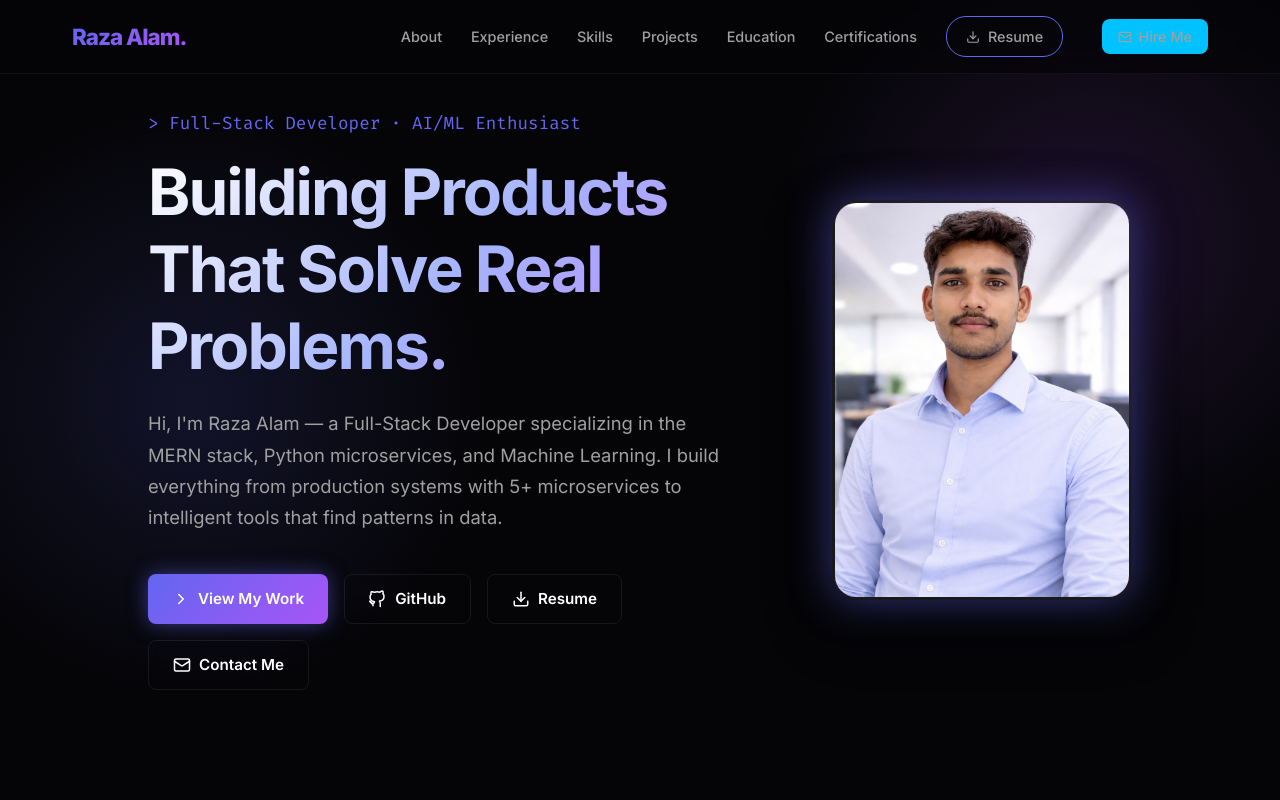
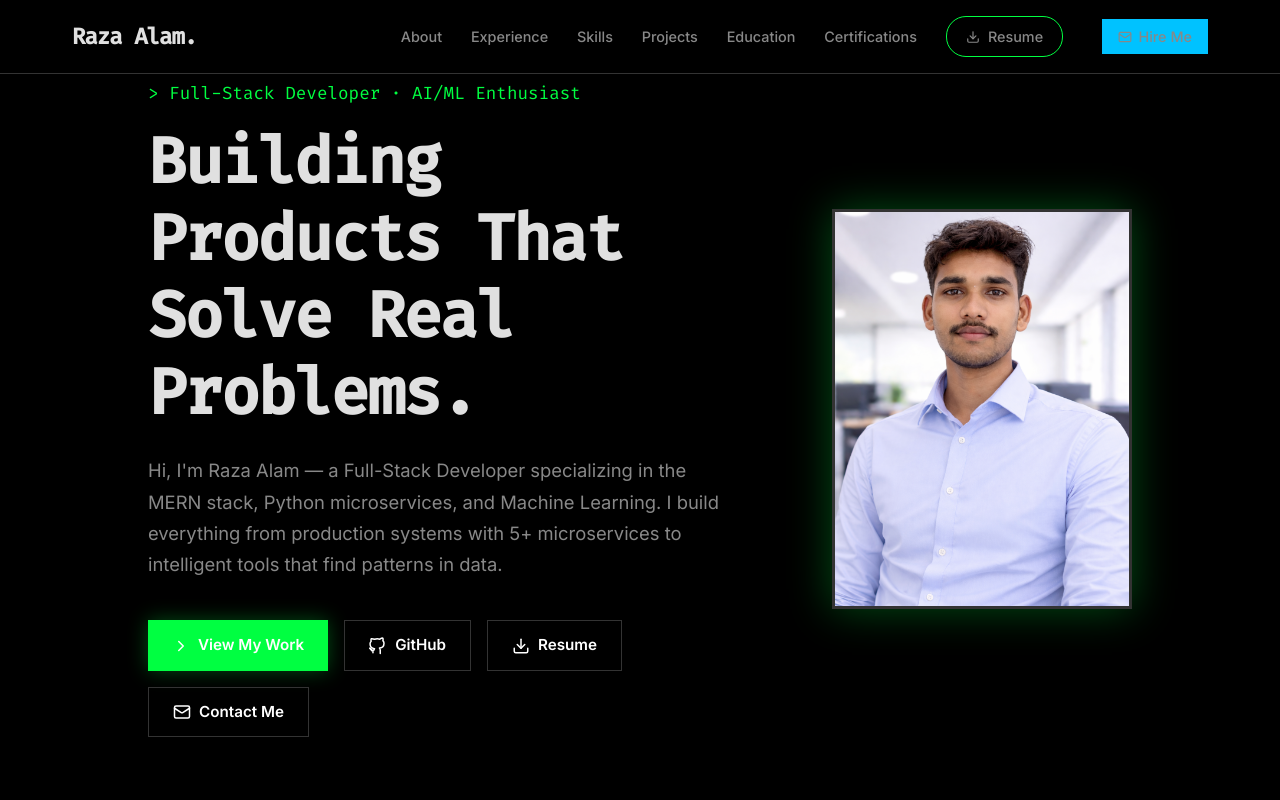
Before and after one commit to Mr-Raza-Alam/my_portfolio, a React (Vite) app in the folder frontend/: page / in a window 1280 px wide. Shown: the top 800 px of the page. Built offline with nearby package versions, Linux system fonts and the light colour scheme.

Commit message:
modify the theme of portfolio

```diff
--- a/frontend/src/index.css
+++ b/frontend/src/index.css
@@ -4,28 +4,32 @@
 
 /* --- Design Tokens --- */
 :root {
-  --bg-color: #050508;
-  --bg-secondary: #0a0a12;
-  --text-primary: #f0f0f0;
-  --text-secondary: #a0a0a0;
-  --text-muted: #666;
-  --accent-color: #6366f1;
-  --accent-light: #818cf8;
-  --accent-glow: rgba(99, 102, 241, 0.5);
-  --accent-glow-soft: rgba(99, 102, 241, 0.15);
-  --accent-gradient: linear-gradient(135deg, #6366f1, #a855f7);
-  --purple-glow: rgba(168, 85, 247, 0.15);
+  --bg-color: #000000;
+  --bg-secondary: #0a0a0a;
+  --text-primary: #e0e0e0;
+  --text-secondary: #888888;
+  --text-muted: #555555;
 
-  --glass-bg: rgba(255, 255, 255, 0.03);
-  --glass-bg-hover: rgba(255, 255, 255, 0.06);
-  --glass-border: rgba(255, 255, 255, 0.08);
-  --glass-border-hover: rgba(255, 255, 255, 0.15);
-  --glass-shadow: 0 8px 32px 0 rgba(0, 0, 0, 0.37);
+  /* Hacker Green Theme */
+  --accent-color: #00ff41;
+  --accent-light: #4aff78;
+  --accent-glow: rgba(0, 255, 65, 0.3);
+  --accent-glow-soft: rgba(0, 255, 65, 0.1);
+  --accent-gradient: #00ff41;
+  --purple-glow: transparent;
 
-  --radius-sm: 8px;
-  --radius-md: 12px;
-  --radius-lg: 16px;
-  --radius-xl: 24px;
+  /* Brutalist Panels */
+  --glass-bg: #050505;
+  --glass-bg-hover: #111111;
+  --glass-border: #333333;
+  --glass-border-hover: #00ff41;
+  --glass-shadow: 4px 4px 0px rgba(0, 255, 65, 0.2);
+
+  /* Brutalist Borders (Sharp corners) */
+  --radius-sm: 0px;
+  --radius-md: 0px;
+  --radius-lg: 0px;
+  --radius-xl: 0px;
   --radius-full: 50%;
 }
 
@@ -46,14 +50,11 @@ body {
   color: var(--text-primary);
   line-height: 1.6;
   overflow-x: hidden;
-  background-image:
-    radial-gradient(circle at 15% 50%, var(--accent-glow-soft), transparent 25%),
-    radial-gradient(circle at 85% 30%, var(--purple-glow), transparent 25%);
-  background-attachment: fixed;
 }
 
 /* --- Typography --- */
 h1, h2, h3, h4 {
+  font-family: 'Fira Code', 'Courier New', monospace;
   font-weight: 700;
   letter-spacing: -0.03em;
   line-height: 1.2;
@@ -61,10 +62,7 @@ h1, h2, h3, h4 {
 
 h1 {
   font-size: clamp(2.8rem, 5vw, 4.5rem);
-  background: linear-gradient(135deg, #fff 0%, #a5b4fc 50%, #c084fc 100%);
-  -webkit-background-clip: text;
-  -webkit-text-fill-color: transparent;
-  background-clip: text;
+  color: var(--text-primary);
 }
 
 h2 {
@@ -94,8 +92,6 @@ p {
 /* --- Glassmorphism Card --- */
 .glass-panel {
   background: var(--glass-bg);
-  backdrop-filter: blur(12px);
-  -webkit-backdrop-filter: blur(12px);
   border: 1px solid var(--glass-border);
   border-radius: var(--radius-lg);
   box-shadow: var(--glass-shadow);
@@ -140,7 +136,6 @@ p {
   background: transparent;
   color: white;
   border: 1px solid var(--glass-border);
-  backdrop-filter: blur(5px);
 }
 
 .btn-outline:hover {
@@ -226,10 +221,8 @@ nav {
   width: 100%;
   padding: 1rem 0;
   z-index: 100;
-  backdrop-filter: blur(16px);
-  -webkit-backdrop-filter: blur(16px);
-  background: rgba(5, 5, 8, 0.7);
-  border-bottom: 1px solid rgba(255, 255, 255, 0.05);
+  background: rgba(0, 0, 0, 0.95);
+  border-bottom: 1px solid var(--glass-border);
   transition: all 0.3s ease;
 }
 
@@ -243,10 +236,8 @@ nav {
   font-weight: 800;
   font-size: 1.4rem;
   letter-spacing: -1px;
-  background: var(--accent-gradient);
-  -webkit-background-clip: text;
-  -webkit-text-fill-color: transparent;
-  background-clip: text;
+  color: var(--accent-color);
+  font-family: 'Fira Code', 'Courier New', monospace;
 }
 
 .nav-links {
@@ -333,6 +324,19 @@ nav {
    ============================================ */
 section {
   padding: 5rem 0;
+  position: relative;
+}
+
+section:not(:last-of-type)::after {
+  content: '';
+  position: absolute;
+  bottom: 0;
+  left: 50%;
+  transform: translateX(-50%);
+  width: 80%;
+  max-width: 1000px;
+  height: 1px;
+  background: var(--glass-border);
 }
 
 .section-header {
@@ -687,8 +691,6 @@ section {
 
 .project-card {
   background: var(--glass-bg);
-  backdrop-filter: blur(12px);
-  -webkit-backdrop-filter: blur(12px);
   border: 1px solid var(--glass-border);
   border-radius: var(--radius-lg);
   box-shadow: var(--glass-shadow);
```
Also changed, not shown: frontend/src/assets/CER.png.
